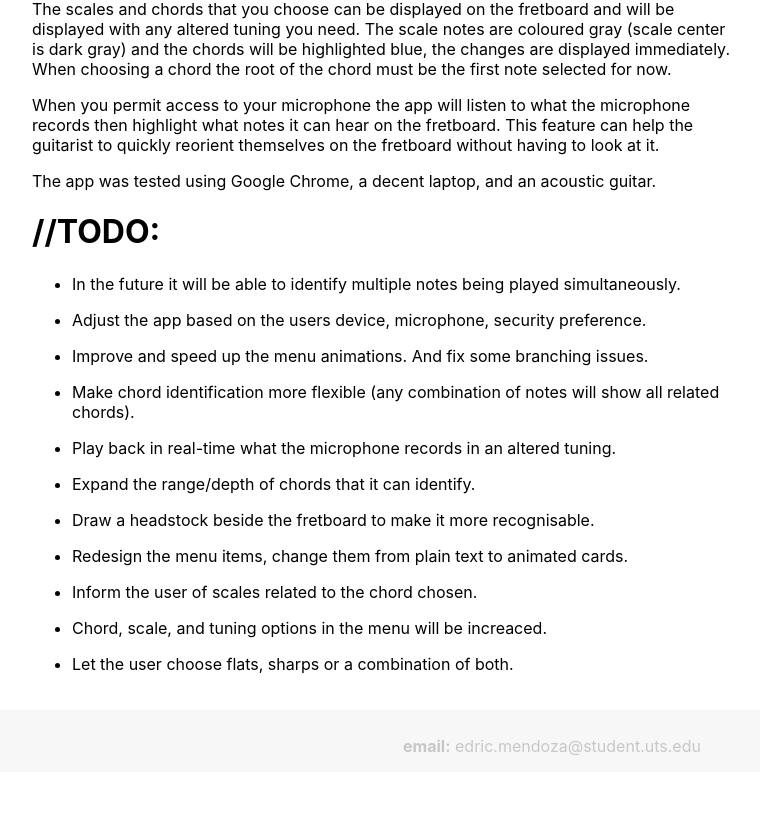
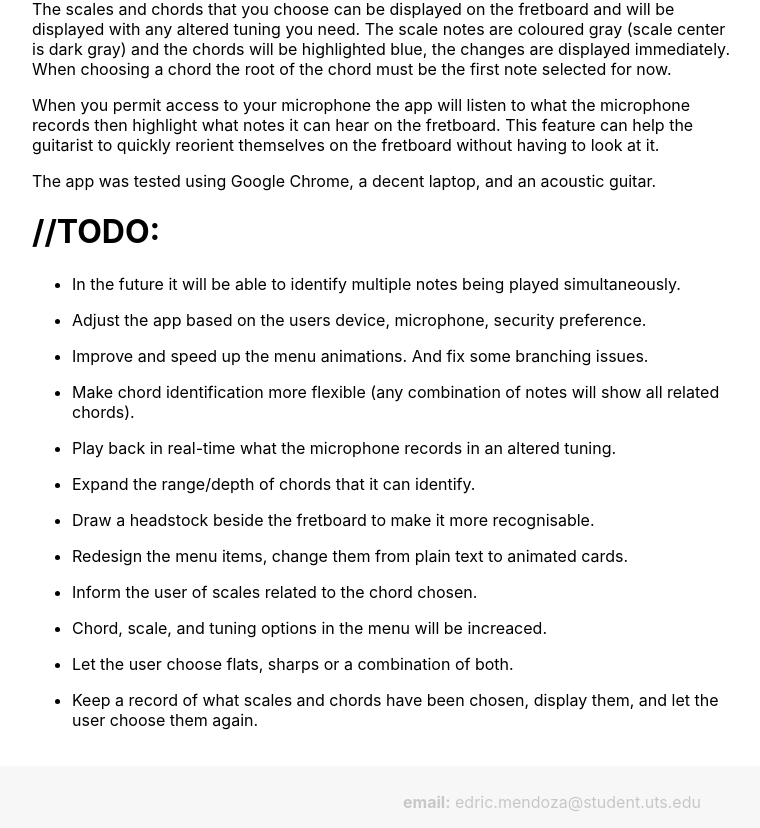
Before and after one commit to edric-m/chordsscales, a React (Create React App) app: page /about in a window 1280 px wide. Shown: the part 231-1059 px from the top of the page, without its empty margins (88-848 px from the left). Before the commit the page ends 1003 px from the top, so only its background shows below. Built offline with nearby package versions, Linux system fonts and the light colour scheme; no server answers.

Commit message:
added ukelele and other minor fixes

```diff
--- a/src/components/audioIn.js
+++ b/src/components/audioIn.js
@@ -40,6 +40,8 @@ function recordingReady(e) {
     }
 }
 
+//https://developer.mozilla.org/en-US/docs/Web/API/MediaRecorder
+//https://developer.mozilla.org/en-US/docs/Web/API/MediaStream_Recording_API/Using_the_MediaStream_Recording_API
 navigator.mediaDevices.getUserMedia({
     audio: true, video: false
   })
--- a/src/data/optionsListData.js
+++ b/src/data/optionsListData.js
@@ -2,7 +2,7 @@ const notes = ["keyTitle","A", "A#", "B", "C", "C#", "D", "D#", "E", "F", "F#",
 const chordRoot = ["rA", "rA#", "rB", "rC", "rC#", "rD", "rD#", "rE", "rF", "rF#", "rG", "rG#"];
 const modes = ["modeTitle","lydian", "ionian", "mixolydian", "dorian", "aeolian", "phrygian", "locrian"];
 //TODO: evidently has issues -> const modes = ["modeTitle","lydian", "ionian", "mixolydian", "dorian", "aeolian", "phrygian", "locrian"];
-const tuningOps = ["tuneTitle", "standard", "NewST", "fifths", "bassStd", "drop d", "DADGAD", "stdRev", "custom"];
+const tuningOps = ["tuneTitle", "standard", "NewST", "fifths", "bassStd", "drop d", "DADGAD", "ukelele", "stdRev", "custom"];
 const chordTypes = ["chordTitle","smaj","smin","smaj7","smin7","s7chrd","sdim","saug","ssus2","ssus4","snone","scus"];
 
 //TODO: fix chord item options, has bugs like remaining on the top of the list
@@ -99,6 +99,7 @@ export default[
     {name: "drop d", content: "drop d", children: [], function: "T=D A D G B E"},
     {name: "DADGAD", content: "Dad-Gad", children: [], function: "T=D A D G A D"},
     {name: "bassStd", content: "standard bass", children: [], function: "T=E A D G X X"},
+    {name: "ukelele", content: "standard ukelele", children: [], function: "T=G C E A X X"},
     {name: "stdRev", content: "standard tuning (reversed)", children: [], function: "T=E B G D A E"},
     {name: "custom", content: "custom", children: ["infoCustomT"], function: []},
 
--- a/src/pages/AboutPage.js
+++ b/src/pages/AboutPage.js
@@ -45,6 +45,7 @@ const AboutPage = () => (
             <li><p>Inform the user of scales related to the chord chosen.</p></li>
             <li><p>Chord, scale, and tuning options in the menu will be increaced.</p></li>
             <li><p>Let the user choose flats, sharps or a combination of both.</p></li>
+            <li><p>Keep a record of what scales and chords have been chosen, display them, and let the user choose them again.</p></li>
         </ul>
 
     </div>
```
